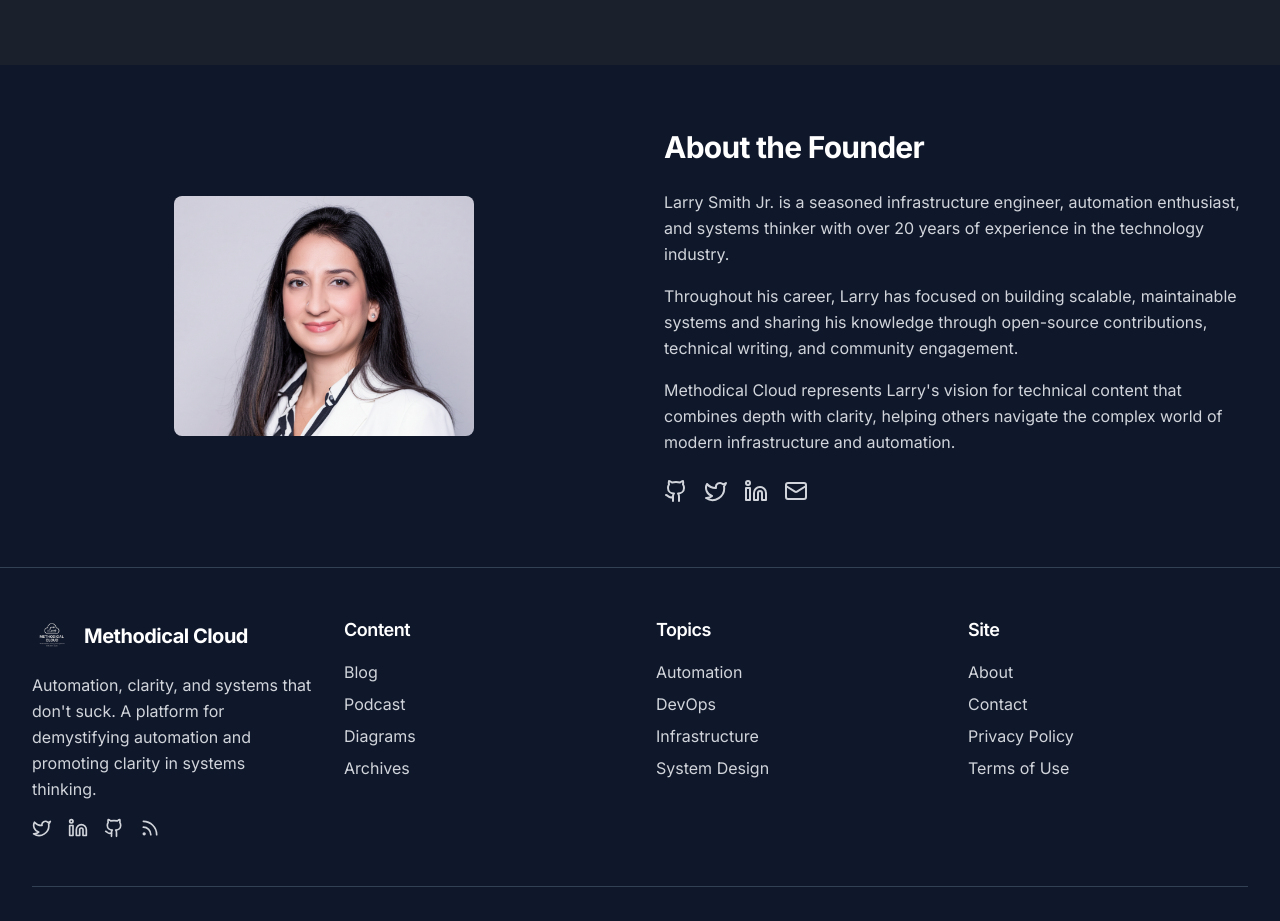
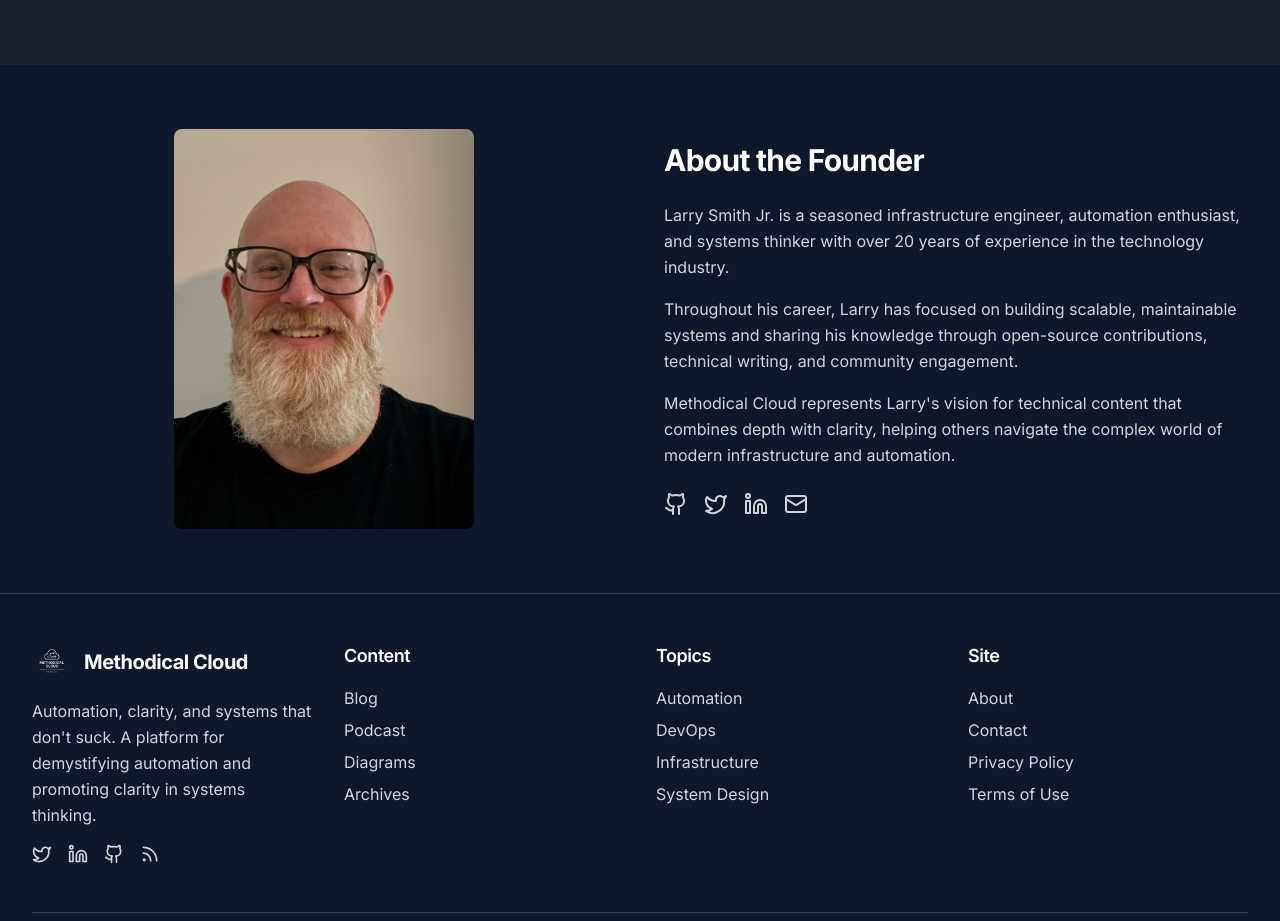
Before and after one commit to methodicalcloud/methodicalcloud-site, a Next.js app: page /about in a window 1280 px wide. Shown: the part 820-1741 px from the top of the page. Built offline with nearby package versions, Linux system fonts and the light colour scheme.

Commit message:
feat: add Larry Smith Jr. headshot to about page
Include founder's image and update about page content.

Co-authored-by: Larry Smith Jr. <4006149+mrlesmithjr@users.noreply.github.com>

```diff
--- a/app/about/page.tsx
+++ b/app/about/page.tsx
@@ -60,7 +60,7 @@ export default function AboutPage() {
           <div className="grid grid-cols-1 md:grid-cols-2 gap-12 items-center">
             <div className="order-2 md:order-1 flex justify-center">
               <Image
-                src="/professional-headshot.png"
+                src="/images/larry-smith-headshot.jpeg"
                 alt="Larry Smith Jr."
                 width={300}
                 height={300}
```
Also changed, not shown: public/images/larry-smith-headshot.jpeg (added).
